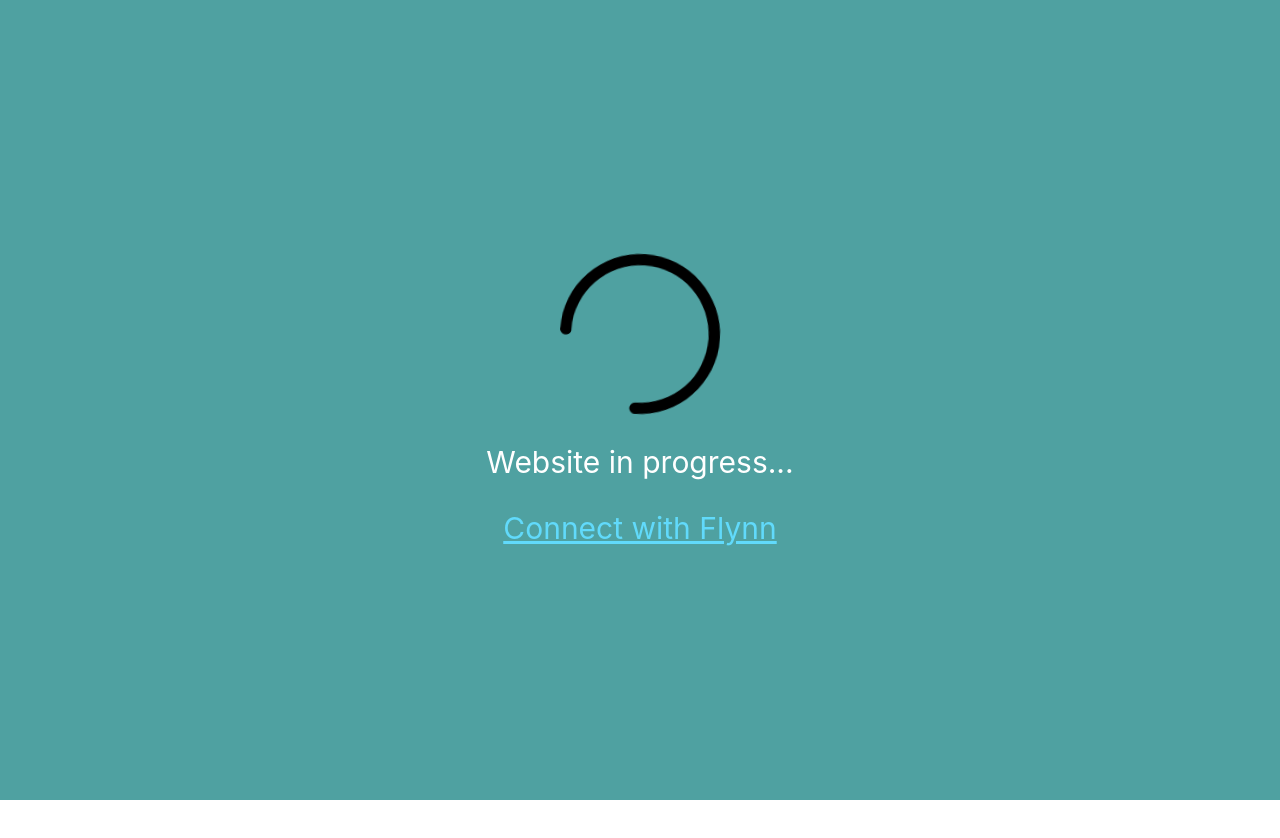
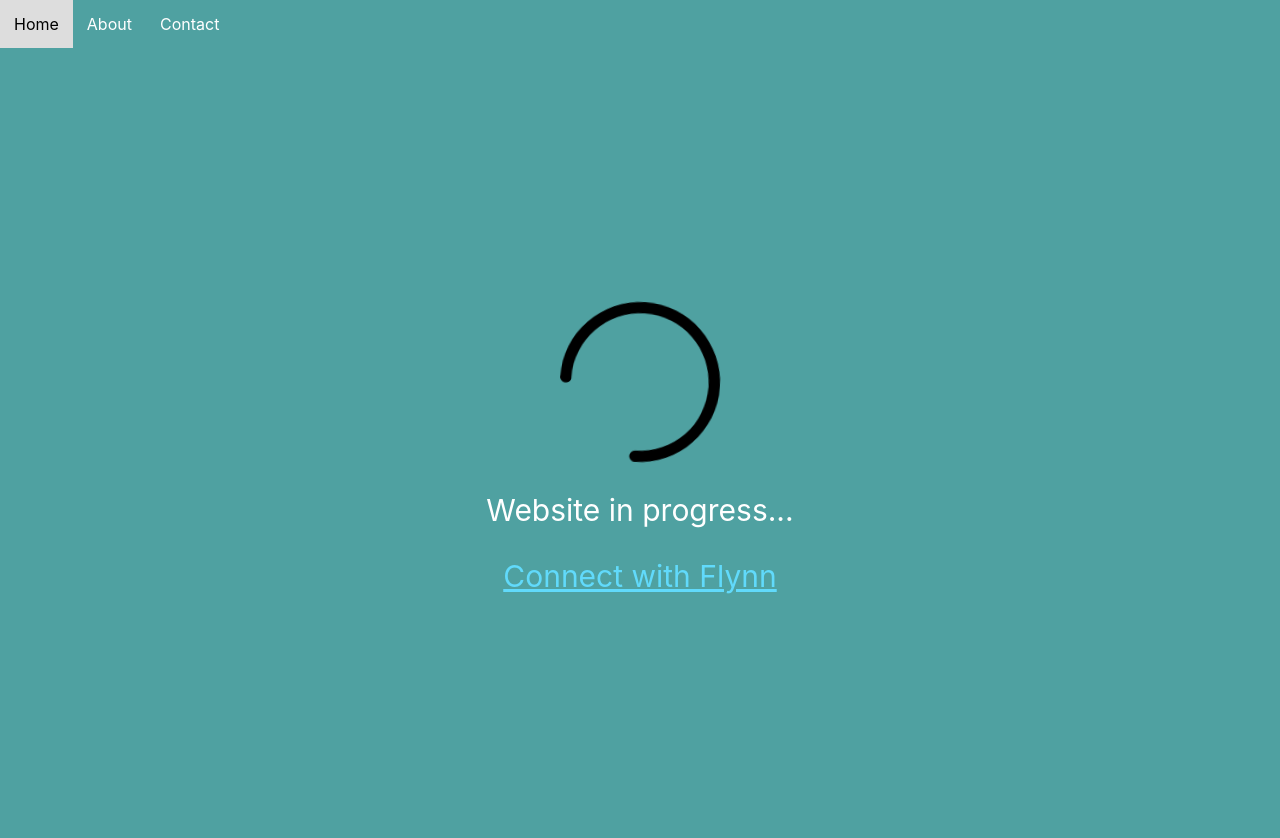
Before and after one commit to flynnWhelehan/website, a React (Create React App) app in the folder website/frontend/: page / in a window 1280 px wide. Shown: the top 838 px of the page. Before the commit the page ends 800 px from the top, so only its background shows below. Built offline with nearby package versions, Linux system fonts and the light colour scheme.

Commit message:
Add initial basic nav bar

```diff
--- a/website/frontend/public/index.html
+++ b/website/frontend/public/index.html
@@ -5,9 +5,7 @@
     <link rel="icon" type="image/png" sizes="16x16" href="%PUBLIC_URL%/images/favicon/favicon-16x16.png">
     <meta name="viewport" content="width=device-width, initial-scale=1" />
     <meta name="theme-color" content="#000000" />
-    <meta
-      name="description"
-      content="Web site in progress..." />
+    <meta name="description" content="Web site in progress..." />
     <link rel="apple-touch-icon" sizes="180x180" href="%PUBLIC_URL%/images/favicon/apple-touch-icon.png">
     <!--
       manifest.json provides metadata used when your web app is installed on a
@@ -24,8 +22,14 @@
       Learn how to configure a non-root public URL by running `npm run build`.
     -->
     <title>Flynn's Homepage</title>
+
   </head>
   <body>
+    <div class="navbar">
+      <a href="#home">Home</a>
+      <a href="#about">About</a>
+      <a href="#contact">Contact</a>
+    </div>
     <noscript>You need to enable JavaScript to run this app.</noscript>
     <div id="root"></div>
     <!--
--- a/website/frontend/src/App.css
+++ b/website/frontend/src/App.css
@@ -28,6 +28,24 @@
   color: #61dafb;
 }
 
+.navbar {
+  background-color: #4fa1a1; /* Using your color */
+  overflow: auto;
+  color: white;
+}
+.navbar a {
+  float: left;
+  display: block;
+  color: white;
+  text-align: center;
+  padding: 14px;
+  text-decoration: none;
+}
+.navbar a:hover {
+  background-color: #ddd;
+  color: black;
+}
+
 @keyframes image-spin {
   from {
     transform: rotate(0deg);
```
